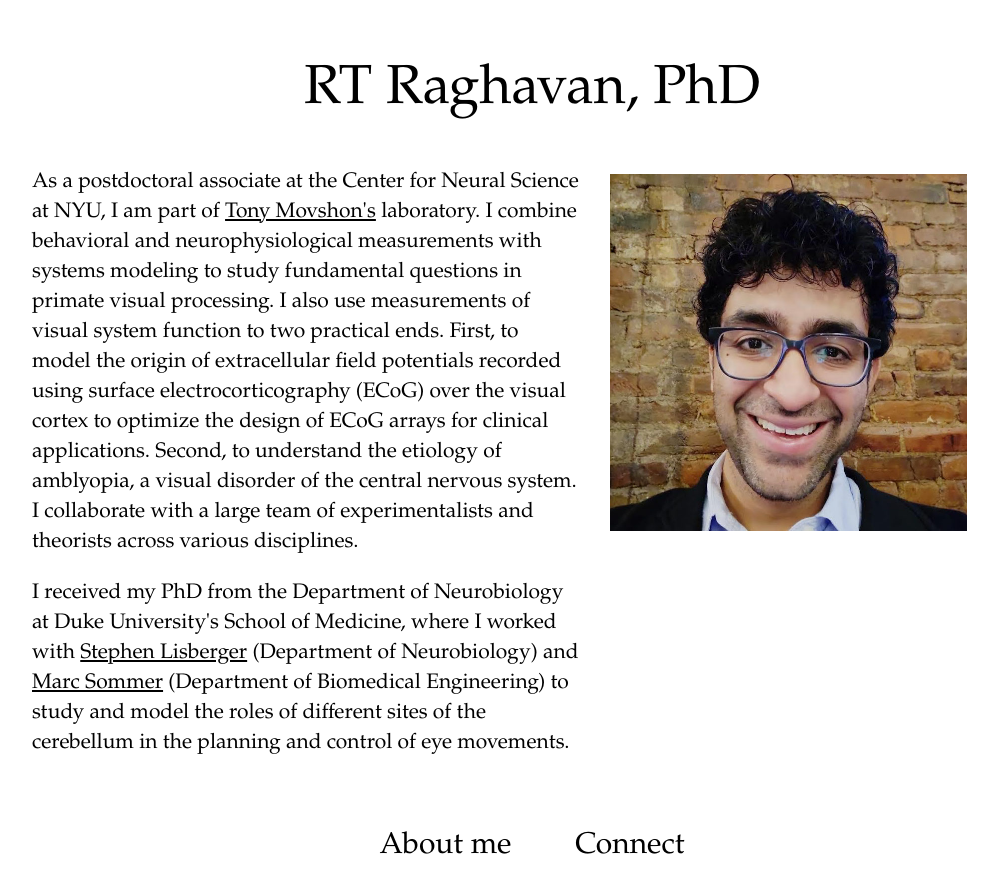
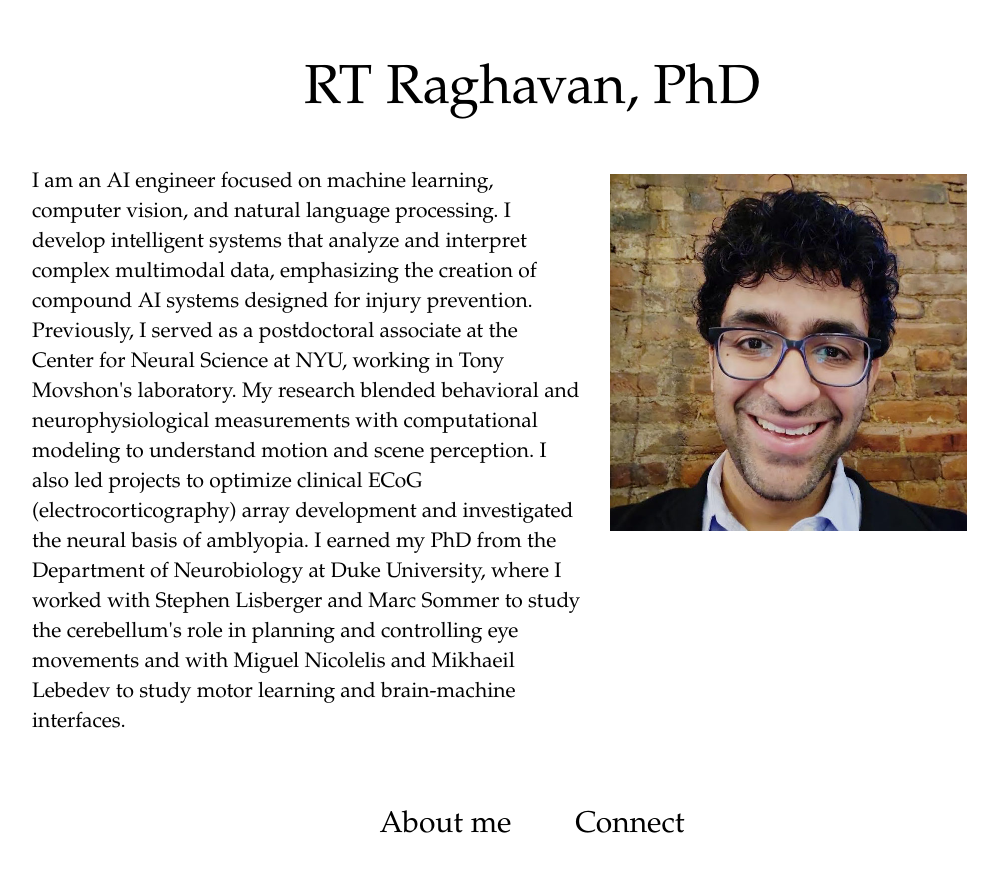
Before and after one commit to rtraghavan/rtraghavan.github.io, a Jekyll site: the page built from index.html, in a window 1280 px wide. Shown: the top 893 px of the page, without its empty margins (188-1186 px from the left). Built offline with Jekyll 4.4.1, drawn with Linux system fonts in a browser that asks for light colours.

Commit message:
Update About_Me.md

```diff
--- a/_includes/About_Me.md
+++ b/_includes/About_Me.md
@@ -1,4 +1,5 @@
-<p>As a postdoctoral associate at the Center for Neural Science at NYU, I am part of <a href="https://as.nyu.edu/faculty/j-anthony-movshon.html"> Tony Movshon's</a> laboratory. I combine behavioral and neurophysiological measurements with systems modeling to study fundamental questions in primate visual processing. I also use measurements of visual system function to two practical ends. First, to model the origin of extracellular field potentials recorded using surface electrocorticography (ECoG) over the visual cortex to optimize the design of ECoG arrays for clinical applications. Second, to understand the etiology of amblyopia, a visual disorder of the central nervous system. I collaborate with a large team of experimentalists and theorists across various disciplines. </p>
+I am an AI engineer focused on machine learning, computer vision, and natural language processing. I develop intelligent systems that analyze and interpret complex multimodal data, emphasizing the creation of compound AI systems designed for injury prevention.
 
-<p>I received my PhD from the Department of Neurobiology at Duke University's School of Medicine, where I worked with <a href="//www.neuro.duke.edu/research/faculty-labs/lisberger-lab"> Stephen Lisberger</a>
-(Department of Neurobiology) and <a href="//sommerlab.pratt.duke.edu"> Marc Sommer</a> (Department of Biomedical Engineering) to study and model the roles of different sites of the cerebellum in the planning and control of eye movements.</p>
+Previously, I served as a postdoctoral associate at the Center for Neural Science at NYU, working in Tony Movshon's laboratory. My research blended behavioral and neurophysiological measurements with computational modeling to understand motion and scene perception. I also led projects to optimize clinical ECoG (electrocorticography) array development and investigated the neural basis of amblyopia.
+
+I earned my PhD from the Department of Neurobiology at Duke University, where I worked with Stephen Lisberger and Marc Sommer to study the cerebellum's role in planning and controlling eye movements and with Miguel Nicolelis and Mikhaeil Lebedev to study motor learning and brain-machine interfaces.
```
